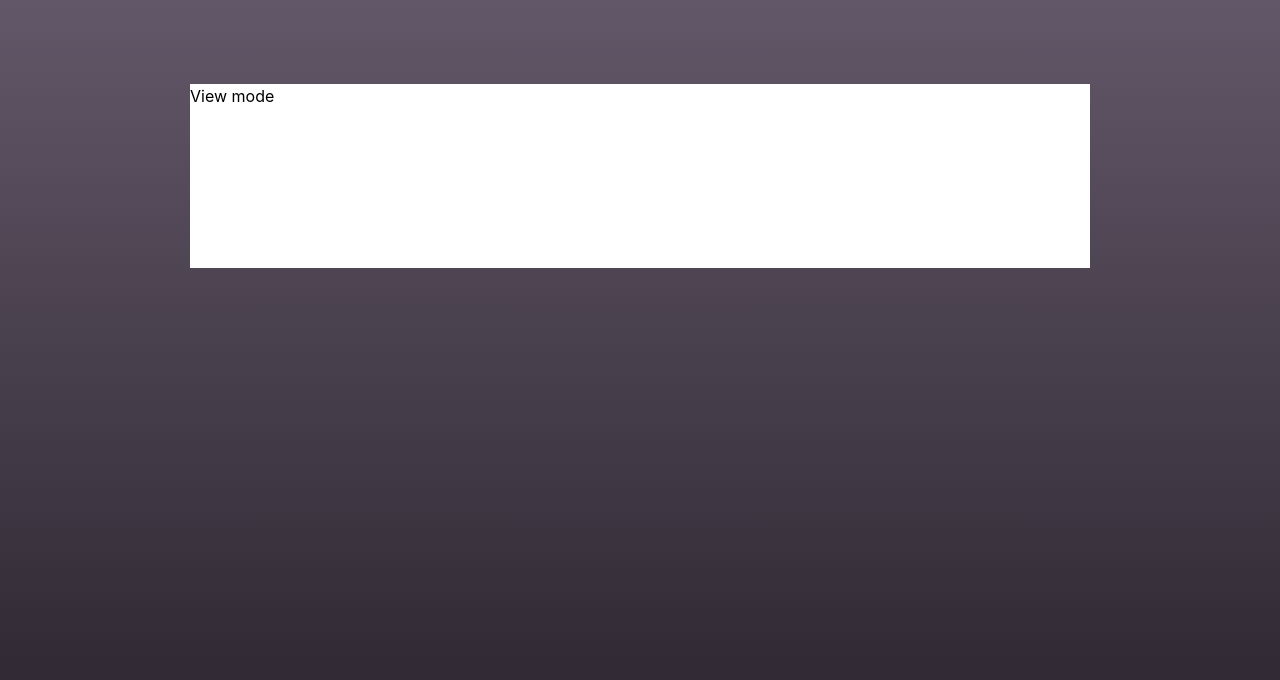
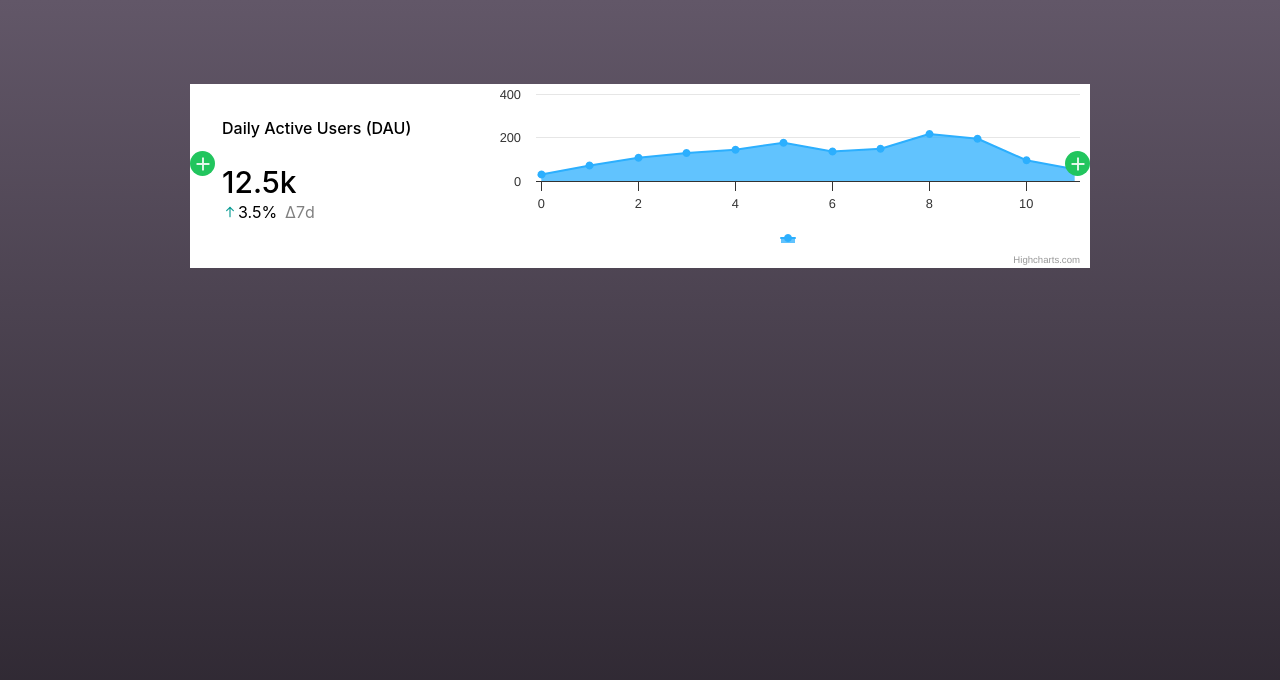
Before and after one commit to tonyantony300/sundial, a React (Create React App) app: page / in a window 1280 px wide. Shown: the top 680 px of the page. Built offline with nearby package versions, Linux system fonts and the light colour scheme.

Commit message:
Added sample chart

```diff
--- a/package.json
+++ b/package.json
@@ -10,6 +10,8 @@
     "@types/node": "^16.18.101",
     "@types/react": "^18.3.3",
     "@types/react-dom": "^18.3.0",
+    "highcharts": "^11.4.3",
+    "highcharts-react-official": "^3.2.1",
     "react": "^18.3.1",
     "react-dom": "^18.3.1",
     "react-scripts": "5.0.1",
--- a/src/components/Card.tsx
+++ b/src/components/Card.tsx
@@ -22,7 +22,7 @@ function Card(props: Props) {
   };
 
   return (
-    <div className="min-w-[300px] basis-1/3 grow">
+    <div className="">
       {isEditMode ? (
         <EditMode
           id={props.metric.id}
@@ -31,7 +31,7 @@ function Card(props: Props) {
         />
       ) : (
         <div onClick={handleViewClick}>
-          <ViewMode />
+          <ViewMode name={props.metric.displayName} />
         </div>
       )}
     </div>
--- a/src/components/Dashboard.tsx
+++ b/src/components/Dashboard.tsx
@@ -1,18 +1,72 @@
+import React, { useState } from "react";
 import Card from "./Card";
-import EditMode from "./EditMode";
 import { metricResponse } from "../dtos/index.dtos";
 import metricData from "../metric.json";
-import ViewMode from "./ViewMode";
+import { Add } from "../icons/Add";
+
+interface Metric {
+  id: string;
+  displayName: string;
+  isPercentageMetric: boolean;
+}
+
+interface CardCounts {
+  [key: string]: number;
+}
 
 function Dashboard() {
+  const [cardCounts, setCardCounts] = useState<CardCounts>(
+    metricData.data.reduce((acc: CardCounts, metric: Metric) => {
+      acc[metric.id] = 1;
+      return acc;
+    }, {})
+  );
+
+  const handleAddCardLeft = (metricId: string, index: number) => {
+    const updatedMetrics = [...metricData.data];
+    updatedMetrics.splice(index, 0, { ...metricData.data[index] });
+    setCardCounts({
+      ...cardCounts,
+      [metricId]: cardCounts[metricId] + 1,
+    });
+  };
+
+  const handleAddCardRight = (metricId: string, index: number) => {
+    const updatedMetrics = [...metricData.data];
+    updatedMetrics.splice(index + 1, 0, { ...metricData.data[index] });
+    setCardCounts({
+      ...cardCounts,
+      [metricId]: cardCounts[metricId] + 1,
+    });
+  };
+
   return (
     <>
-      {metricData.data.map((metric) => (
+      {metricData.data.map((metric: Metric, index: number) => (
         <div
           key={metric.id}
-          className="w-full max-w-[900px] bg-white flex justify-center flex-wrap box-border my-1"
+          className="w-full max-w-[900px] bg-white flex justify-center flex-wrap box-border my-1 relative"
         >
-          <Card metric={metric} />
+          {Array.from({ length: cardCounts[metric.id] }).map((_, cardIndex) => (
+            <div
+              key={`${metric.id}-${cardIndex}`}
+              className="relative min-w-[184px] basis-1/3 grow "
+            >
+              <button
+                onClick={() => handleAddCardLeft(metric.id, cardIndex)}
+                className="absolute left-0 bottom-1/2 w-[25px] h-[25px] rounded-full bg-green-500 opacity-1 group-hover:opacity-100 transition-opacity"
+              >
+                <Add />
+              </button>
+              <Card metric={metric} />
+              <button
+                onClick={() => handleAddCardRight(metric.id, cardIndex)}
+                className="absolute right-0 bottom-1/2 w-[25px] h-[25px] rounded-full bg-green-500 opacity-1 group-hover:opacity-100 transition-opacity"
+              >
+                <Add />
+              </button>
+            </div>
+          ))}
         </div>
       ))}
     </>
--- a/src/components/ViewMode.tsx
+++ b/src/components/ViewMode.tsx
@@ -1,7 +1,60 @@
 import React from "react";
+import { Up } from "../icons/Up";
+import Highcharts from "highcharts";
+import HighchartsReact from "highcharts-react-official";
 
-function ViewMode() {
-  return <div className="h-[184px]">View mode</div>;
+type Props = {
+  name: string;
+};
+
+const options = {
+  chart: {
+    type: "area",
+  },
+  title: {
+    text: "", // Remove the main title
+  },
+  xAxis: {
+    title: {
+      text: "", // Remove the x-axis title
+    },
+  },
+  yAxis: {
+    title: {
+      text: "", // Remove the y-axis title
+    },
+  },
+  series: [
+    {
+      name: "",
+      data: [
+        29.9, 71.5, 106.4, 129.2, 144.0, 176.0, 135.6, 148.5, 216.4, 194.1,
+        95.6, 54.4,
+      ],
+    },
+  ],
+};
+
+function ViewMode(props: Props) {
+  return (
+    <div className="h-[184px] p-8 relative">
+      <h5 className="font-medium ">{props.name}</h5>
+      <h1 className="mt-6 font-medium text-3xl">12.5k</h1>
+      <span className="flex">
+        <Up />
+        3.5%
+        <span className="ml-2 text-[#808080]">Δ7d</span>
+      </span>
+      <div className="absolute w-[1/2] h-full right-0 top-0">
+        <HighchartsReact
+          highcharts={Highcharts}
+          options={options}
+          constructorType={"chart"}
+          containerProps={{ className: "h-full w-full" }}
+        />
+      </div>
+    </div>
+  );
 }
 
 export default ViewMode;
--- /dev/null
+++ b/src/icons/Add.jsx
@@ -0,0 +1,22 @@
+import React from "react";
+
+export const Add = () => {
+  return (
+    <div className="flex justify-center items-center">
+      <svg
+        width="20"
+        height="20"
+        viewBox="0 0 25 24"
+        fill="none"
+        xmlns="http://www.w3.org/2000/svg"
+      >
+        <path
+          d="M13 11.25V11.5H13.25H20.25V12.5H13.25H13V12.75V19.75H12V12.75V12.5H11.75H4.75V11.5H11.75H12V11.25V4.25H13V11.25Z"
+          fill="white"
+          stroke="white"
+          stroke-width="1"
+        ></path>
+      </svg>
+    </div>
+  );
+};
--- /dev/null
+++ b/src/icons/Up.jsx
@@ -0,0 +1,30 @@
+import React from "react";
+
+export const Up = () => {
+  return (
+    <span className="flex justify-center items-center">
+      <svg
+        width="16"
+        height="16"
+        viewBox="0 0 16 16"
+        fill="none"
+        xmlns="http://www.w3.org/2000/svg"
+      >
+        <path
+          d="M8.00001 3.33334V12.6667"
+          stroke="#119F97"
+          stroke-width="1.2"
+          stroke-linecap="round"
+          stroke-linejoin="round"
+        />
+        <path
+          d="M4.666 6.66667L8 3.33267L11.334 6.66667"
+          stroke="#119F97"
+          stroke-width="1.2"
+          stroke-linecap="round"
+          stroke-linejoin="round"
+        />
+      </svg>
+    </span>
+  );
+};
```
Also changed, not shown: 1 other file (tests, documents, lock files or other folders).
